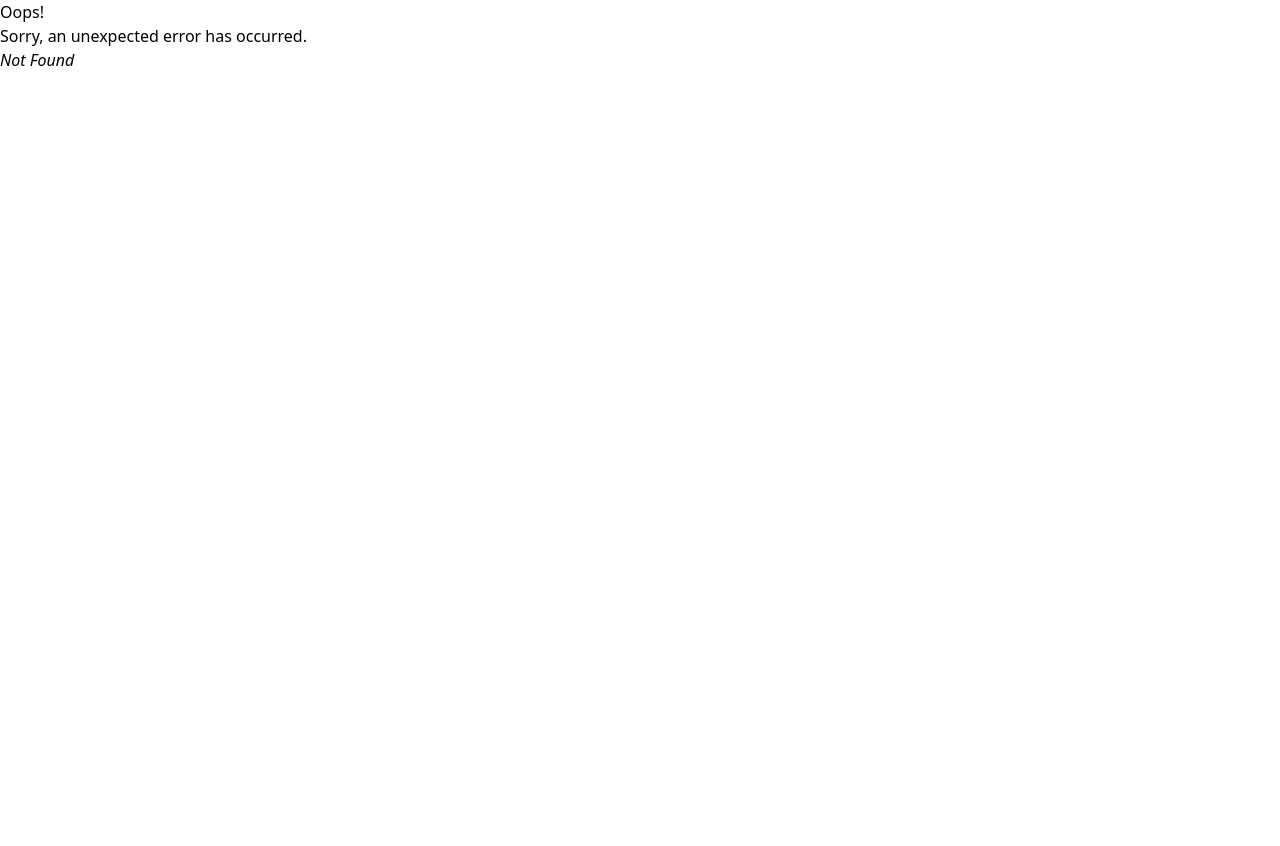
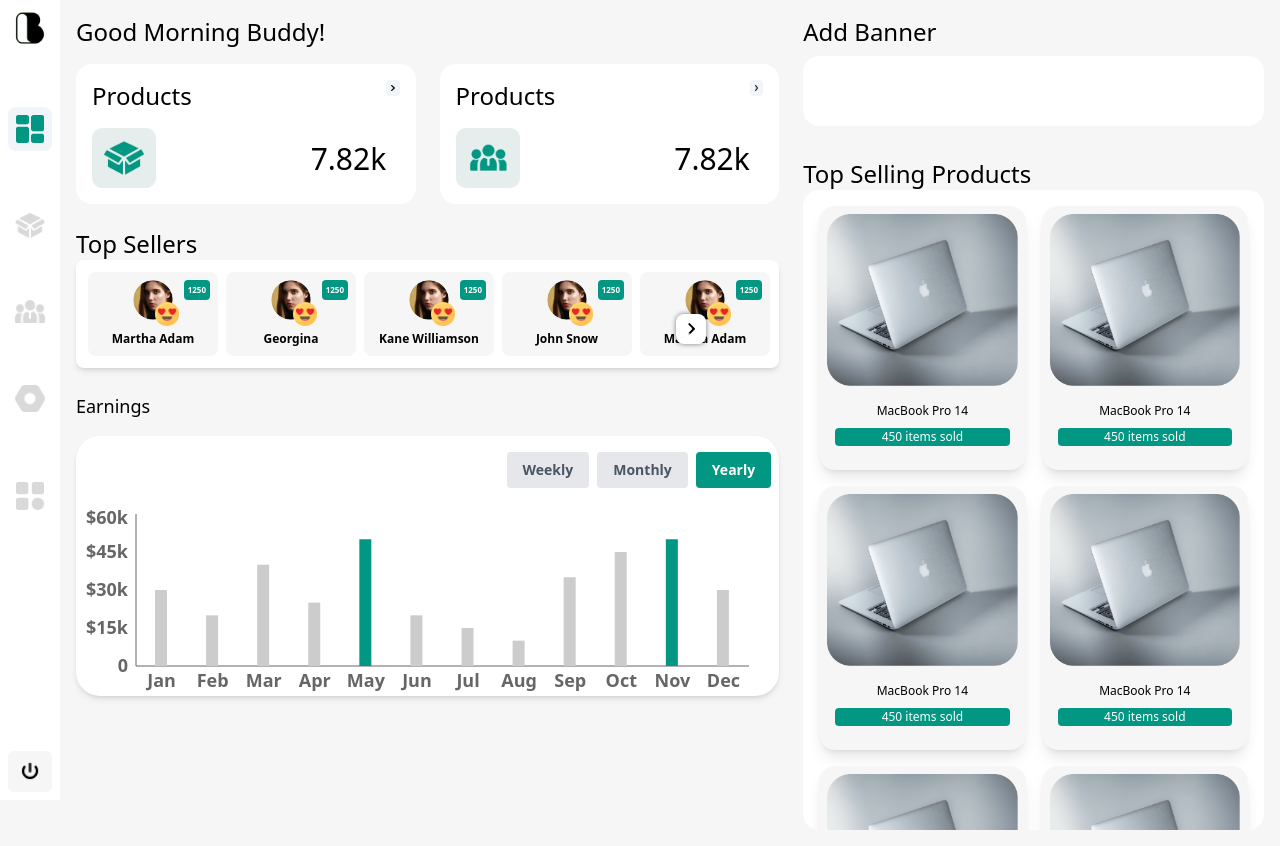
Before and after one commit to AbdulWadood2/balizaarAdmin, a React (Create React App) app: page /dashboard/main in a window 1280 px wide. Before the commit this address had no page. Before the commit the page ends 800 px from the top, so only its background shows below. Built offline with nearby package versions, Linux system fonts and the light colour scheme.

Commit message:
the route system improved

```diff
--- a/src/components/charts/BarChartComponent.jsx
+++ b/src/components/charts/BarChartComponent.jsx
@@ -61,7 +61,7 @@
 
   return (
     <>
-      <div className="sm:pt-4  bg-white rounded-3xl shadow-md font-bold w-full">
+      <div className="pt-4  bg-white rounded-3xl shadow-md font-bold w-full">
         <div className="flex justify-end mb-4">
           {["Weekly", "Monthly", "Yearly"].map((period) => (
             <button
@@ -77,7 +77,7 @@
             </button>
           ))}
         </div>
-        <div id="chartContainer" className="w-full h-24 sm:h-48">
+        <div id="chartContainer" className="w-full h-28 sm:h-48">
           <ResponsiveContainer>
             <BarChart
               data={data}
--- a/src/components/navbar/Navbar.jsx
+++ b/src/components/navbar/Navbar.jsx
@@ -32,9 +32,9 @@
           <li>
             <img src={blackLogo} alt="logo" className="w-[60px]" />
           </li>
-          <Link to="/dashboard">
-            <div id="/dashboard">
-              {currentNav !== "/dashboard" && (
+          <Link to="/dashboard/main">
+            <div id="/dashboard/main">
+              {currentNav !== "/dashboard/main" && (
                 <div className="p-2 rounded-lg">
                   <img
                     src={dashboardWhite}
@@ -43,7 +43,7 @@
                   />
                 </div>
               )}
-              {currentNav === "/dashboard" && (
+              {currentNav === "/dashboard/main" && (
                 <div className="bg-slate-100 p-2 rounded-lg">
                   <img
                     src={dashboardGreen}
--- a/src/pages/dashboard/Category.jsx
+++ b/src/pages/Category.jsx
@@ -1,6 +1,6 @@
 import React, { useState } from "react";
-import camera from "../../assets/categories/camera.png";
-import CategoryCard from "../../components/Category/CategoryCard";
+import camera from "../assets/categories/camera.png";
+import CategoryCard from "../components/Category/CategoryCard";
 
 function Category() {
   const [openIndex, setOpenIndex] = useState(null);
--- a/src/pages/dashboard/Index.jsx
+++ b/src/pages/Index.jsx
@@ -1,5 +1,5 @@
 import React from "react";
-import Navbar from "../../components/navbar/Navbar";
+import Navbar from "../components/navbar/Navbar";
 import { Outlet } from "react-router-dom";
 
 function Dashboard() {
--- a/src/pages/dashboard/Dashboard.jsx
+++ b/src/pages/dashboard/Dashboard.jsx
@@ -58,7 +58,7 @@
           <GateCard itemQuantity={"7.82k"} icon={productBox} />
           <GateCard itemQuantity={"7.82k"} icon={usersGateIcon} />
         </div>
-        <Link >
+        <Link to="/dashboard/allBanners">
           <Banner />
         </Link>
         <div>
--- /dev/null
+++ b/src/pages/dashboard/DashboardIndex.jsx
@@ -0,0 +1,12 @@
+import React from "react";
+import { Outlet } from "react-router-dom";
+
+function Dashboard() {
+  return (
+    <>
+      <Outlet />
+    </>
+  );
+}
+
+export default Dashboard;
--- a/src/router/Routes.jsx
+++ b/src/router/Routes.jsx
@@ -3,20 +3,20 @@
 // auth
 import Login from "../pages/auth/Login";
 // dashboard
-import Index from "../pages/dashboard/Index";
+import Index from "../pages/Index";
 // dashboard children
-import Category from "../pages/dashboard/Category";
+import Category from "../../src/pages/Category.jsx";
 import Dashboard from "../pages/dashboard/Dashboard";
+import DashboardIndex from "../pages/dashboard/DashboardIndex";
 import ErrorPage from "../error-page";
+import AllBannerPage from "../components/banner/AllBannerPage";
 
 const router = createBrowserRouter([
   {
     path: "/",
     element: <Login />,
     errorElement: <ErrorPage />,
-    children: [
-
-    ]
+    children: [],
   },
   {
     path: "/",
@@ -30,8 +30,20 @@
       },
       {
         path: "/dashboard",
-        element: <Dashboard />,
+        element: <DashboardIndex />,
         errorElement: <ErrorPage />,
+        children: [
+          {
+            path: "/dashboard/main",
+            element: <Dashboard />,
+            errorElement: <ErrorPage />,
+          },
+          {
+            path: "/dashboard/allBanners",
+            element: <AllBannerPage />,
+            errorElement: <ErrorPage />,
+          },
+        ],
       },
     ],
   },
```
